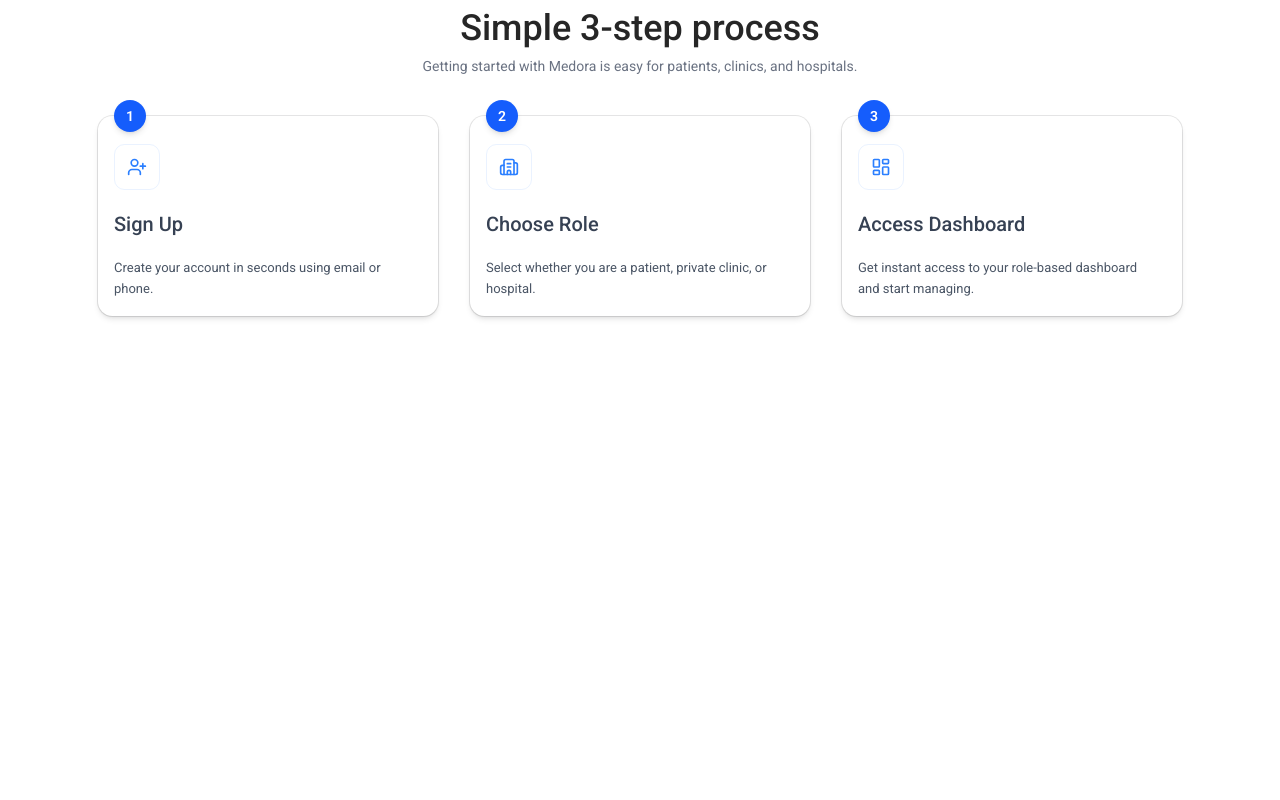
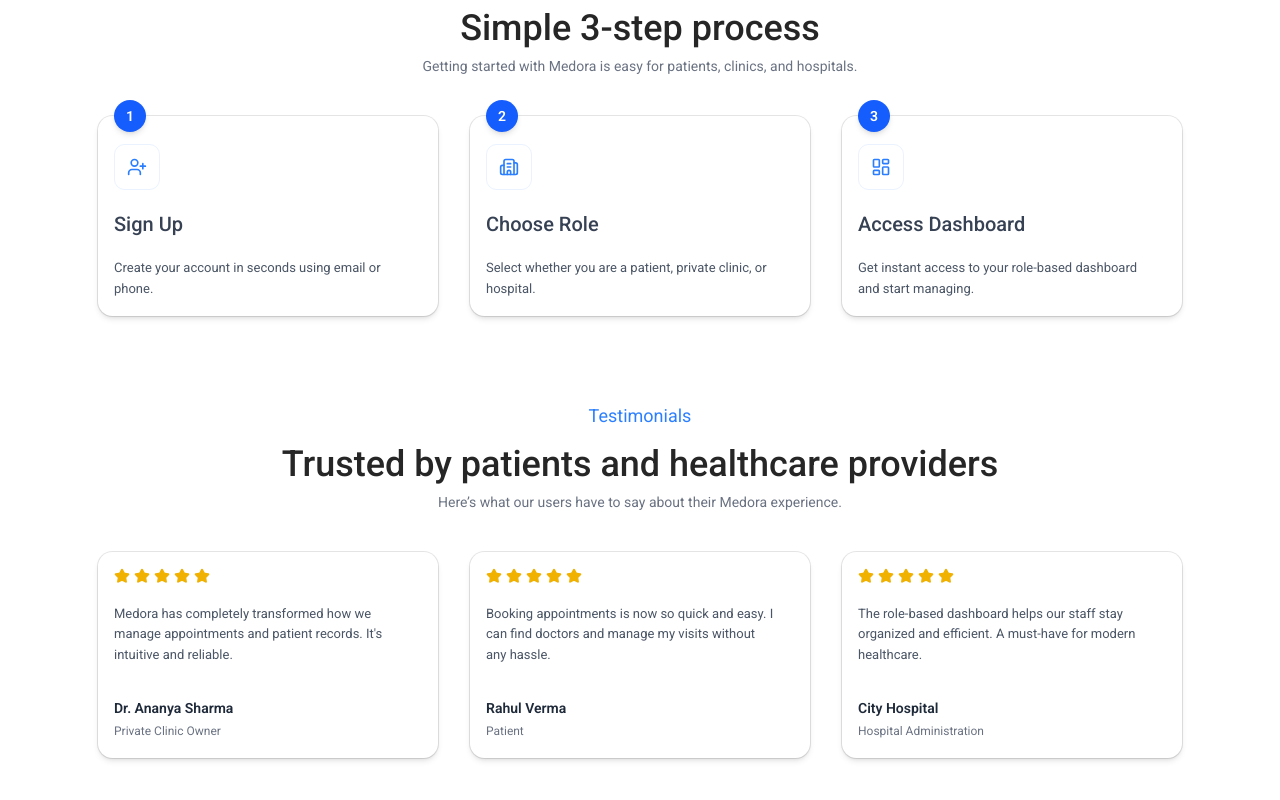
Before and after one commit to Aditya-5831/Medora, a Next.js app in the folder client/: page / in a window 1280 px wide. Shown: the part 1706-2506 px from the top of the page. Before the commit the page ends 2102 px from the top, so only its background shows below. Built offline with nearby package versions, Linux system fonts and the light colour scheme.

Commit message:
feat: add testimonials section with user feedback and star ratings

```diff
--- a/client/src/app/(landing)/page.tsx
+++ b/client/src/app/(landing)/page.tsx
@@ -1,6 +1,7 @@
 import Features from "@/components/landing/Features";
 import HowItWorks from "@/components/landing/HowItWorks";
 import MockDashboardUI from "@/components/landing/MockDashboardUI";
+import Testimonials from "@/components/landing/Testimonials";
 import Navbar from "@/components/layout/Navbar";
 import { buttonVariants } from "@/components/ui/button";
 import { ArrowRight } from "lucide-react";
@@ -41,6 +42,9 @@
 
       {/* HOW IT WORKS */}
       <HowItWorks />
+
+      {/* TESTIMONIALS */}
+      <Testimonials />
     </div>
   );
 };
--- /dev/null
+++ b/client/src/components/landing/Testimonials.tsx
@@ -0,0 +1,68 @@
+import { Star } from "lucide-react";
+
+const TESTIMONIALS = [
+  {
+    name: "Dr. Ananya Sharma",
+    role: "Private Clinic Owner",
+    feedback:
+      "Medora has completely transformed how we manage appointments and patient records. It's intuitive and reliable.",
+  },
+  {
+    name: "Rahul Verma",
+    role: "Patient",
+    feedback:
+      "Booking appointments is now so quick and easy. I can find doctors and manage my visits without any hassle.",
+  },
+  {
+    name: "City Hospital",
+    role: "Hospital Administration",
+    feedback:
+      "The role-based dashboard helps our staff stay organized and efficient. A must-have for modern healthcare.",
+  },
+];
+
+const Testimonials = () => {
+  return (
+    <section className="my-20">
+      <div className="flex flex-col items-center gap-10">
+        <div className="flex flex-col items-center gap-2 text-center">
+          <h4 className="text-primary text-lg/10">Testimonials</h4>
+          <h2 className="text-3xl font-medium text-neutral-800 sm:text-4xl">
+            Trusted by patients and healthcare providers
+          </h2>
+          <p className="text-sm text-gray-500">
+            Here’s what our users have to say about their Medora experience.
+          </p>
+        </div>
+
+        <div className="grid grid-cols-1 gap-8 md:grid-cols-3 lg:grid-cols-3 xl:grid-cols-3">
+          {TESTIMONIALS.map(({ name, role, feedback }) => (
+            <div
+              key={name}
+              className="relative flex max-w-[340px] flex-col gap-5 rounded-xl py-4 pr-9 pl-4 shadow-md ring-1 ring-gray-950/10"
+            >
+              <div className="flex gap-1 text-yellow-500">
+                {Array(5)
+                  .fill(0)
+                  .map((_, i) => (
+                    <Star key={i} className="size-4 fill-current" />
+                  ))}
+              </div>
+              <p className="text-[13px] leading-[1.6] text-gray-600">
+                {feedback}
+              </p>
+              <div className="mt-3">
+                <span className="block text-sm font-semibold text-gray-800">
+                  {name}
+                </span>
+                <span className="text-xs text-gray-500">{role}</span>
+              </div>
+            </div>
+          ))}
+        </div>
+      </div>
+    </section>
+  );
+};
+
+export default Testimonials;
```
